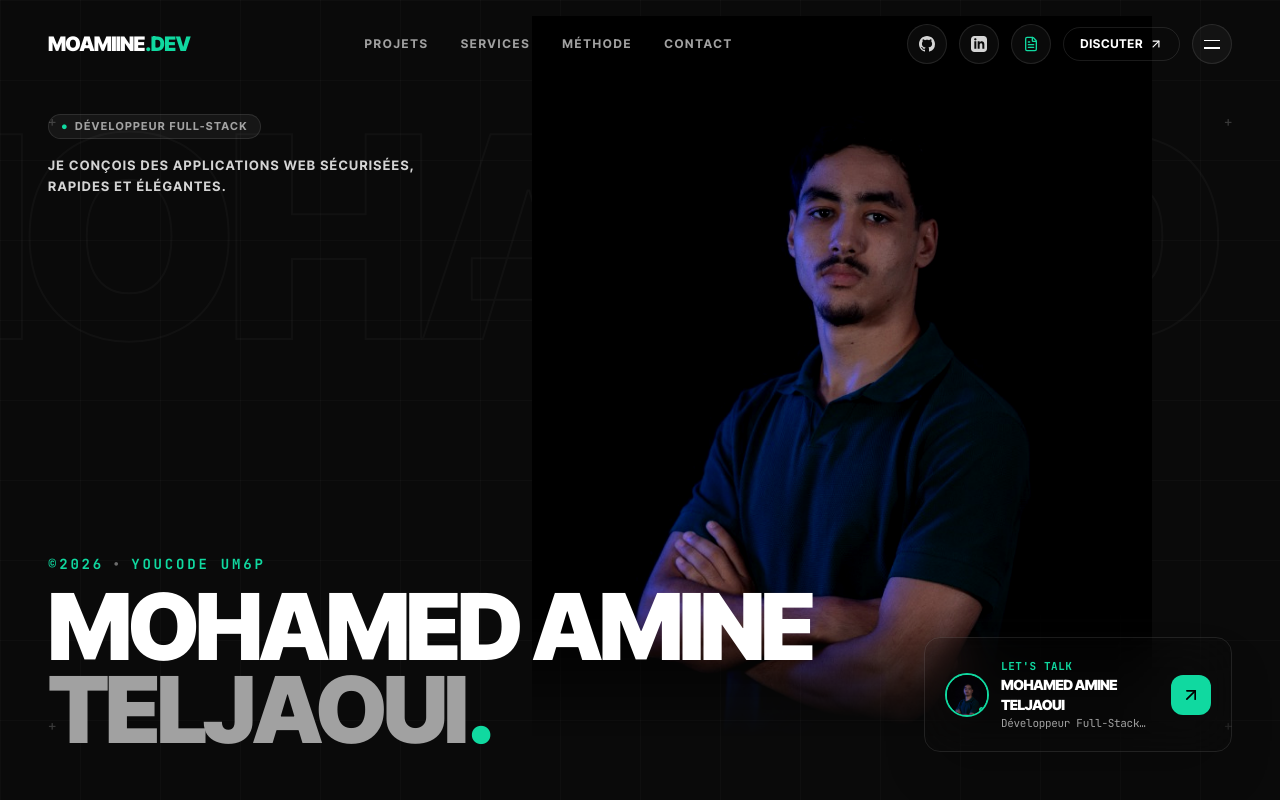
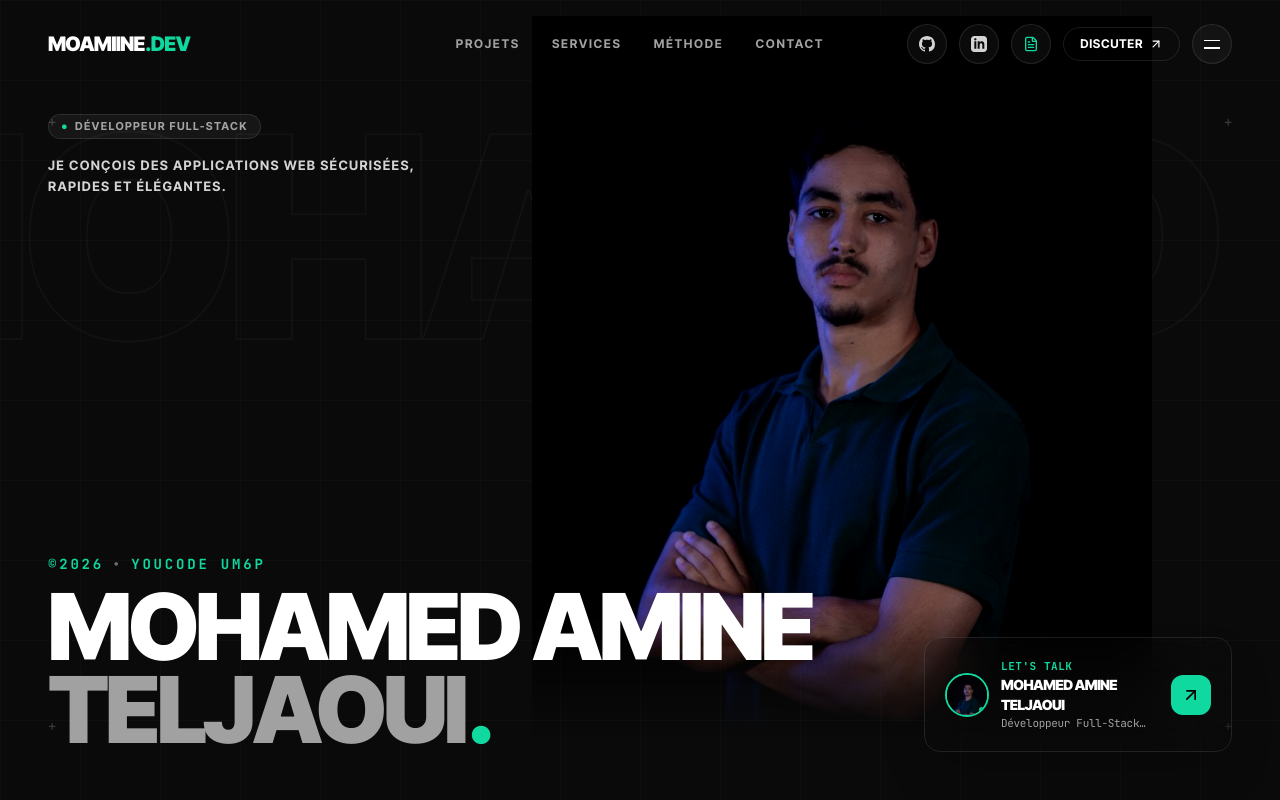
Before and after one commit to MoAmiine/mohamed-amine-portfolio, a React (Vite) app: page / in a window 1280 px wide. Shown: the top 800 px of the page. Built offline with nearby package versions, Linux system fonts and the light colour scheme.

Commit message:
style(navbar): center navigation links in viewport and align action buttons to the far right

```diff
--- a/src/components/Navbar.jsx
+++ b/src/components/Navbar.jsx
@@ -31,33 +31,33 @@ export default function Navbar({ onOpenCv }) {
     <>
       <header className={`fixed top-0 left-0 right-0 z-50 transition-all duration-300 ${
         scrolled
-          ? 'bg-[#0a0a0a]/85 backdrop-blur-xl border-b border-white/5 py-3.5 sm:py-4 px-4 sm:px-12'
-          : 'bg-transparent py-4 sm:py-6 px-4 sm:px-12'
+          ? 'bg-[#0a0a0a]/85 backdrop-blur-xl border-b border-white/5 py-3.5 sm:py-4 px-4 sm:px-8 lg:px-12'
+          : 'bg-transparent py-4 sm:py-6 px-4 sm:px-8 lg:px-12'
       }`}>
-        <div className="max-w-7xl mx-auto flex items-center justify-between">
+        <div className="w-full flex items-center justify-between relative">
 
           {/* Logo Left */}
-          <a href="#" className="flex items-center gap-2 group">
+          <a href="#" className="flex items-center gap-2 group shrink-0">
             <span className="font-display text-lg sm:text-xl font-black text-white tracking-tight">
               MoAmiine<span className="text-[#10d9a0]">.dev</span>
             </span>
           </a>
 
-          {/* Links Center */}
-          <nav className="hidden md:flex items-center gap-8 text-[12px] font-bold tracking-[0.14em] text-neutral-400 uppercase">
+          {/* Links Center (Zone Rouge - strictly centered in the navbar) */}
+          <nav className="hidden lg:flex items-center gap-6 xl:gap-8 text-[12px] font-bold tracking-[0.14em] text-neutral-400 uppercase absolute left-1/2 -translate-x-1/2 pointer-events-auto">
             {navLinks.map((link) => (
               <a
                 key={link.label}
                 href={link.href}
-                className="hover:text-[#10d9a0] transition-colors duration-200"
+                className="hover:text-[#10d9a0] transition-colors duration-200 py-1"
               >
                 {link.label}
               </a>
             ))}
           </nav>
 
-          {/* Right Actions: GitHub & LinkedIn Quick Icons + Discuter + Hamburger */}
-          <div className="flex items-center gap-2 sm:gap-3">
+          {/* Right Actions: GitHub & LinkedIn Quick Icons + CV + Discuter + Hamburger (Zone Verte - pulled all the way to the right) */}
+          <div className="flex items-center gap-2 sm:gap-3 ml-auto">
             {/* GitHub Quick Link */}
             <a
               href={personalData.socials.github}
```
